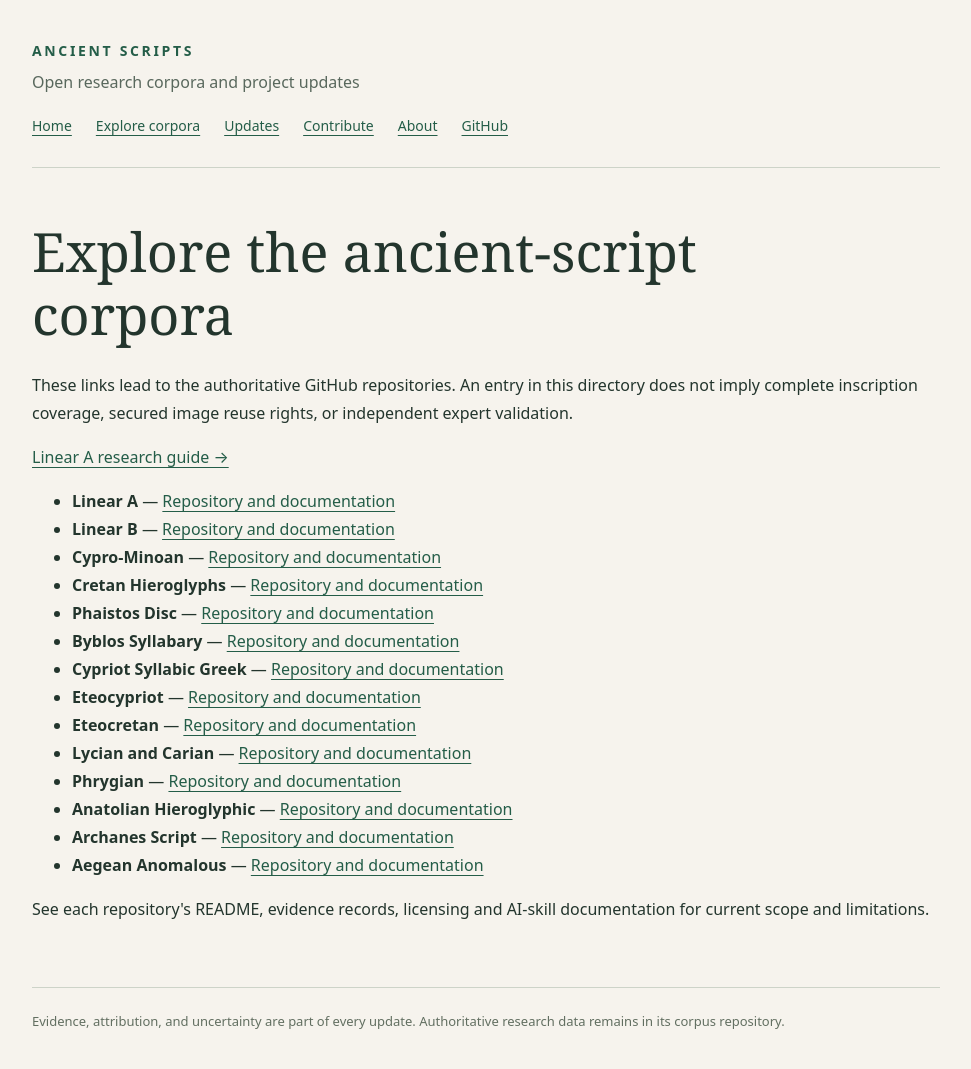
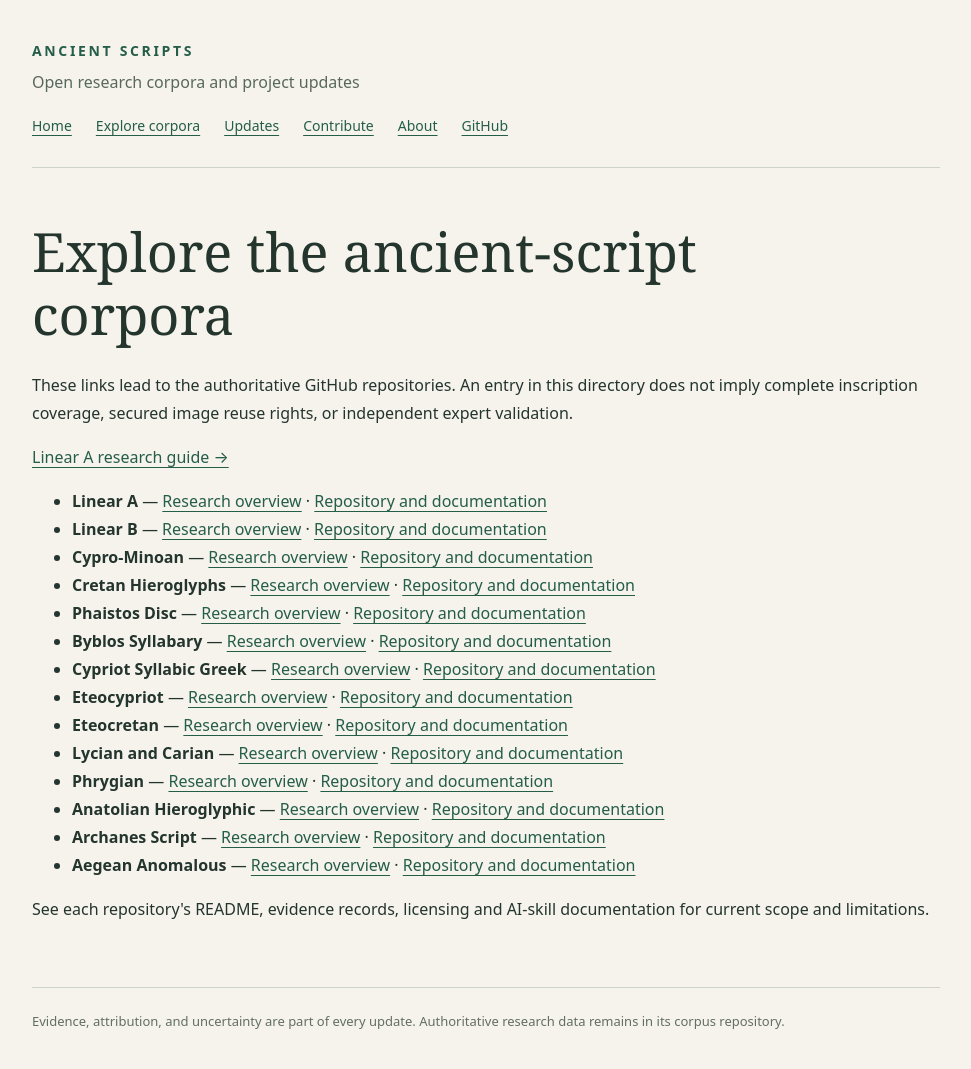
Before and after one commit to hawkinsnick/Corpus-updates, a Jekyll site: the page built from corpora/index.html, in a window 1280 px wide. Shown: the whole page, without its empty margins (154-1125 px from the left). Built offline with Jekyll 4.4.1, drawn with Linux system fonts in a browser that asks for light colours.

Commit message:
Connect all corpus landing pages to research directory

```diff
--- a/corpora/index.html
+++ b/corpora/index.html
@@ -6,5 +6,5 @@ title: Ancient Writing Systems and Corpora
 <p>These links lead to the authoritative GitHub repositories. An entry in this directory does not imply complete inscription coverage, secured image reuse rights, or independent expert validation.</p>
 {% assign corpora = site.data.corpora %}
 <p><a href="{{ '/linear-a/' | relative_url }}">Linear A research guide →</a></p>
-<ul>{% for corpus in corpora %}<li><strong>{{ corpus.name | escape }}</strong> — <a href="{{ corpus.url }}">Repository and documentation</a></li>{% endfor %}</ul>
+<ul>{% for corpus in corpora %}<li><strong>{{ corpus.name | escape }}</strong> — <a href="{{ corpus.page | relative_url }}">Research overview</a> · <a href="{{ corpus.url }}">Repository and documentation</a></li>{% endfor %}</ul>
 <p>See each repository's README, evidence records, licensing and AI-skill documentation for current scope and limitations.</p>
```
